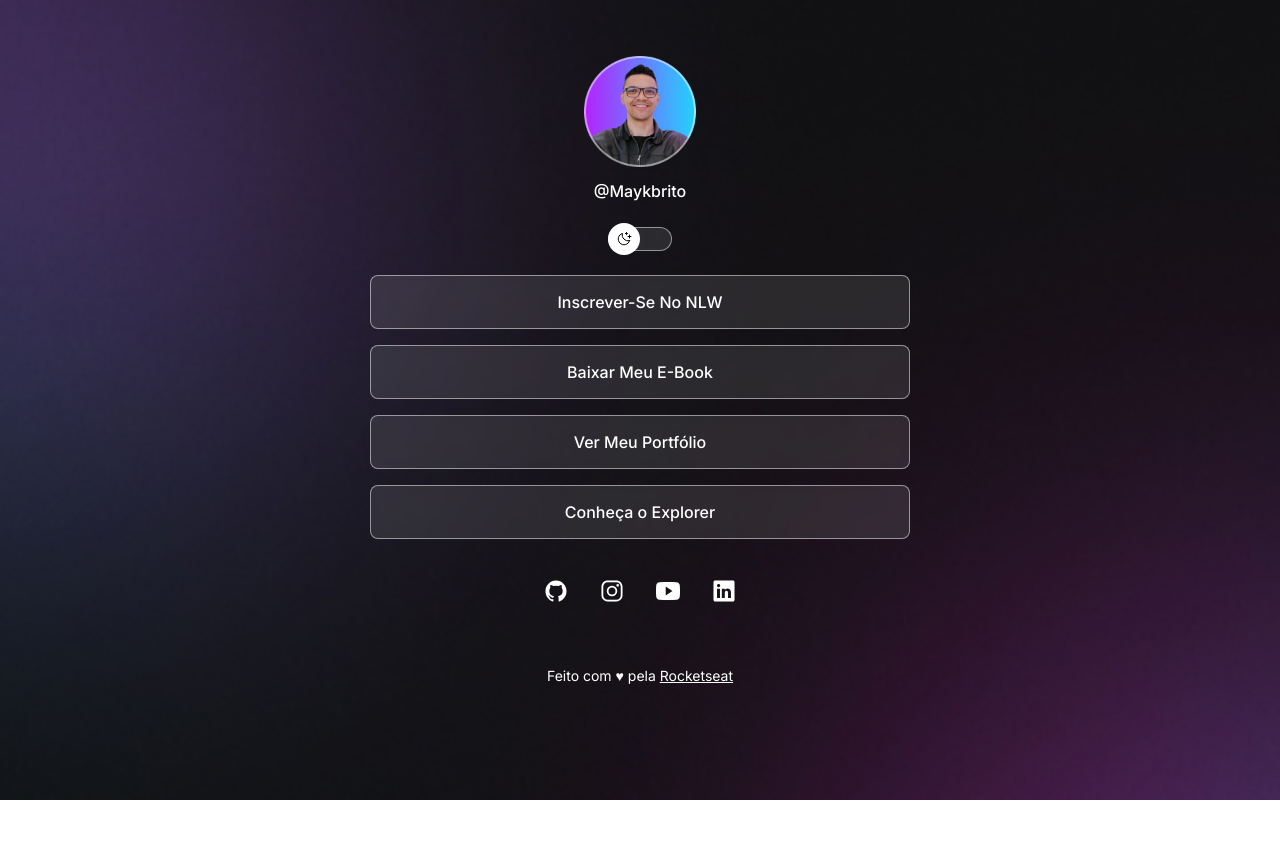
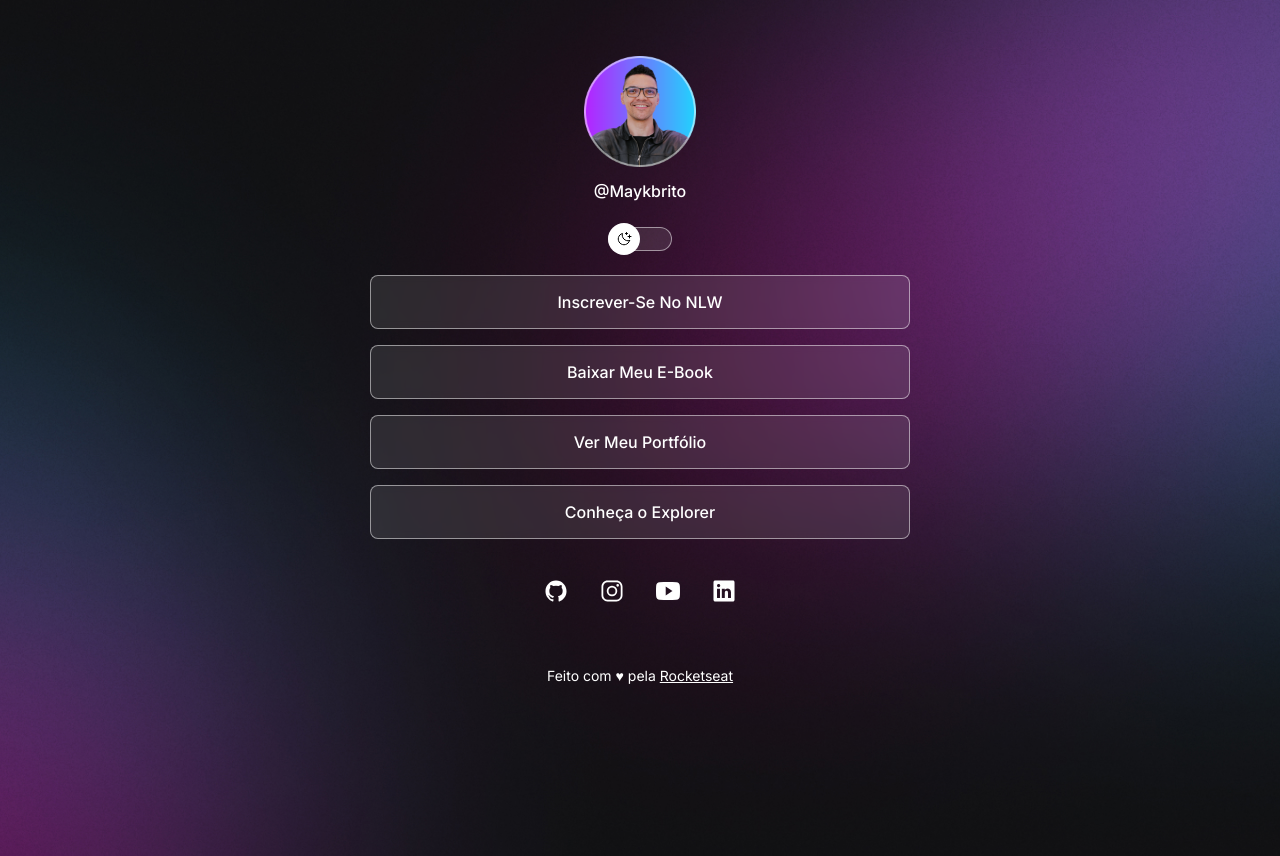
Before and after one commit to Gabriel-MirandaDev/Rocketseat-linktree, a plain HTML site: page index.html in a window 1280 px wide. Before the commit the page ends 800 px from the top, so only its background shows below. Drawn offline with nearby package versions, Linux system fonts and the light colour scheme.

```diff
--- a/style.css
+++ b/style.css
@@ -36,6 +36,7 @@
 
   /*background: color image repeat position/size*/
   background:var(--bg-url) no-repeat top center/cover;
+  height: 100vh;
 }
 
 #container {
@@ -157,3 +158,13 @@
   text-align: center;
   font-size: 14px;
 }
+
+/* Media Queries*/
+@media (min-width:700px) {
+  :root {
+    --bg-url: url(./Assets/bg-desktop.jpg);
+  }
+  .light {
+    --bg-url: Url(./Assets/bglight.png);
+  }
+}
```
